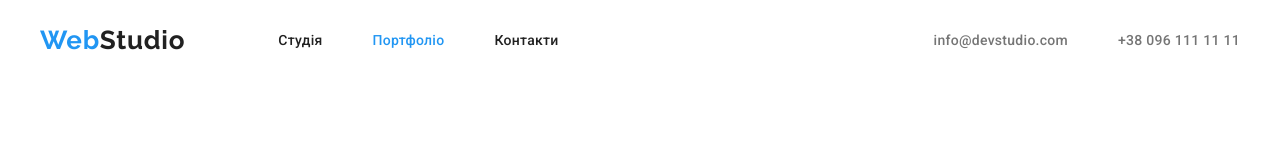
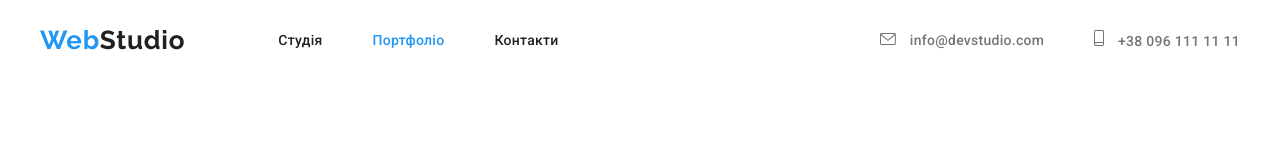
Before and after one commit to Yurii-Kupchynskyi/HTML-CSS-homework, a plain HTML site: page hw-3(flexbox)/portfolio.html in a window 1280 px wide. Shown: the top 160 px of the page. Drawn offline with Linux system fonts and the light colour scheme.

Commit message:
add minor changes

```diff
--- a/hw-3(flexbox)/CSS/styles.css
+++ b/hw-3(flexbox)/CSS/styles.css
@@ -178,26 +178,6 @@ display: flex;
 align-items: center;
 }
 
-/* .contacts-list .item::before{
-  display: inline-block;
-  content: '';
-
-  margin-right: 10px;
-  outline: #212121 solid 0px;
-
-
-}
-.icon-envelope::before{
-  background-image: url('../images/envelope\(hover\).svg');
-  height: 12px;
-  width: 16px;
-}
-.icon-smartphone::before{
-  background-image: url('../images/smartphone-icon.svg');
-  height: 16px;
-  width: 10px;
-} */
-
 
   .contacts-list a{
     display: block;
@@ -214,8 +194,6 @@ align-items: center;
   .contacts-list .icon{
     margin-right: 10px;
   }
-
-
 
 
   .nav-list a:hover,.nav-list a:focus{
@@ -352,15 +330,16 @@ border-radius: 0px 0px 4px 4px;
  .buttons-list .unactive-button {
   background-color: var(--button-background-color);
   color: var(--headers-color);
+
  }
  .buttons-list .unactive-button:hover,
  .buttons-list .unactive-button:focus{
+  box-shadow: 0px 3px 1px rgba(0, 0, 0, 0.1), 0px 1px 2px rgba(0, 0, 0, 0.08), 0px 2px 2px rgba(0, 0, 0, 0.12);
   background-color: #2196F3;
   color: #fff;
  }
 
 .works{
-
   margin-top: 50px;
 }
 
@@ -405,9 +384,6 @@ border-radius: 0px 0px 4px 4px;
   margin-bottom: 20px;
  }
 
- /* .works li{
-  border: #2F303A 1px solid;
- } */
  .footer-text{
   display: inline-block;
   width: 215px;
@@ -486,13 +462,3 @@ footer .social-network-list .social-network-item a:hover{
   fill: var(--link-hover-color);
 
 }
-/* .company-clients-list .item :hover{
-  fill: var(--link-hover-color);
-} */
-/* .icon {
-
-}
-.icon:hover{
-
-  cursor: pointer;
-} */
--- a/hw-3(flexbox)/portfolio.html
+++ b/hw-3(flexbox)/portfolio.html
@@ -40,11 +40,21 @@
         <!-- Контактні дані -->
         <section class="contacts">
           <ul class="contacts-list">
-            <li class="item">
-              <a href="mailto:webmaster@example.com">info@devstudio.com</a>
+            <li class="item icon-envelope">
+              <a href="mailto:webmaster@example.com">
+                <svg class="icon" width="16" height="12">
+                  <use href="./images/symbol-defs.svg#icon-envelope"></use>
+                </svg>
+                info@devstudio.com</a
+              >
             </li>
-            <li class="item">
-              <a href="tel:+380961111111">+38 096 111 11 11</a>
+            <li class="item icon-smartphone">
+              <a href="tel:+380961111111">
+                <svg class="icon" width="10" height="16">
+                  <use href="./images/symbol-defs.svg#icon-smartphone"></use>
+                </svg>
+                +38 096 111 11 11</a
+              >
             </li>
           </ul>
         </section>
```
